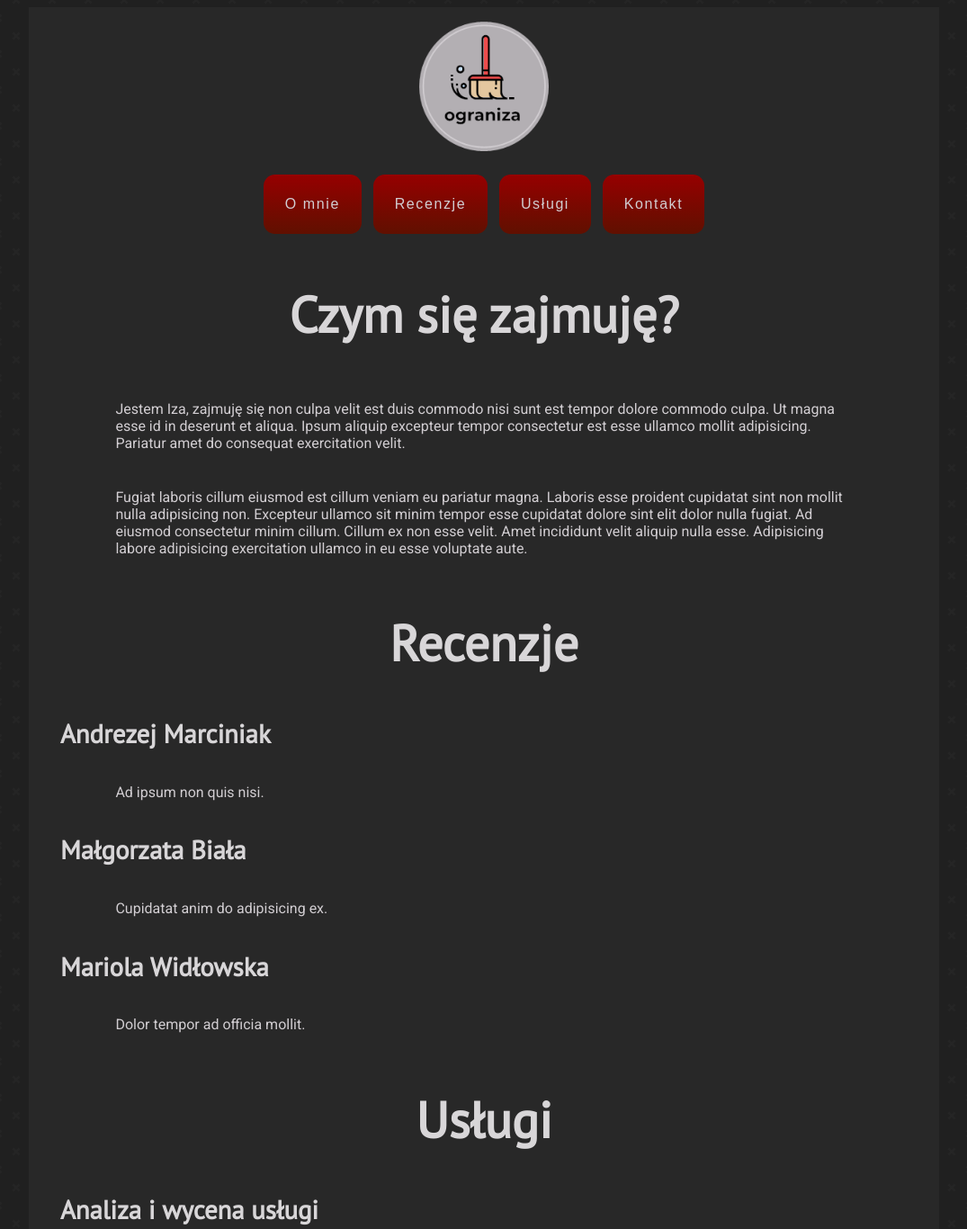
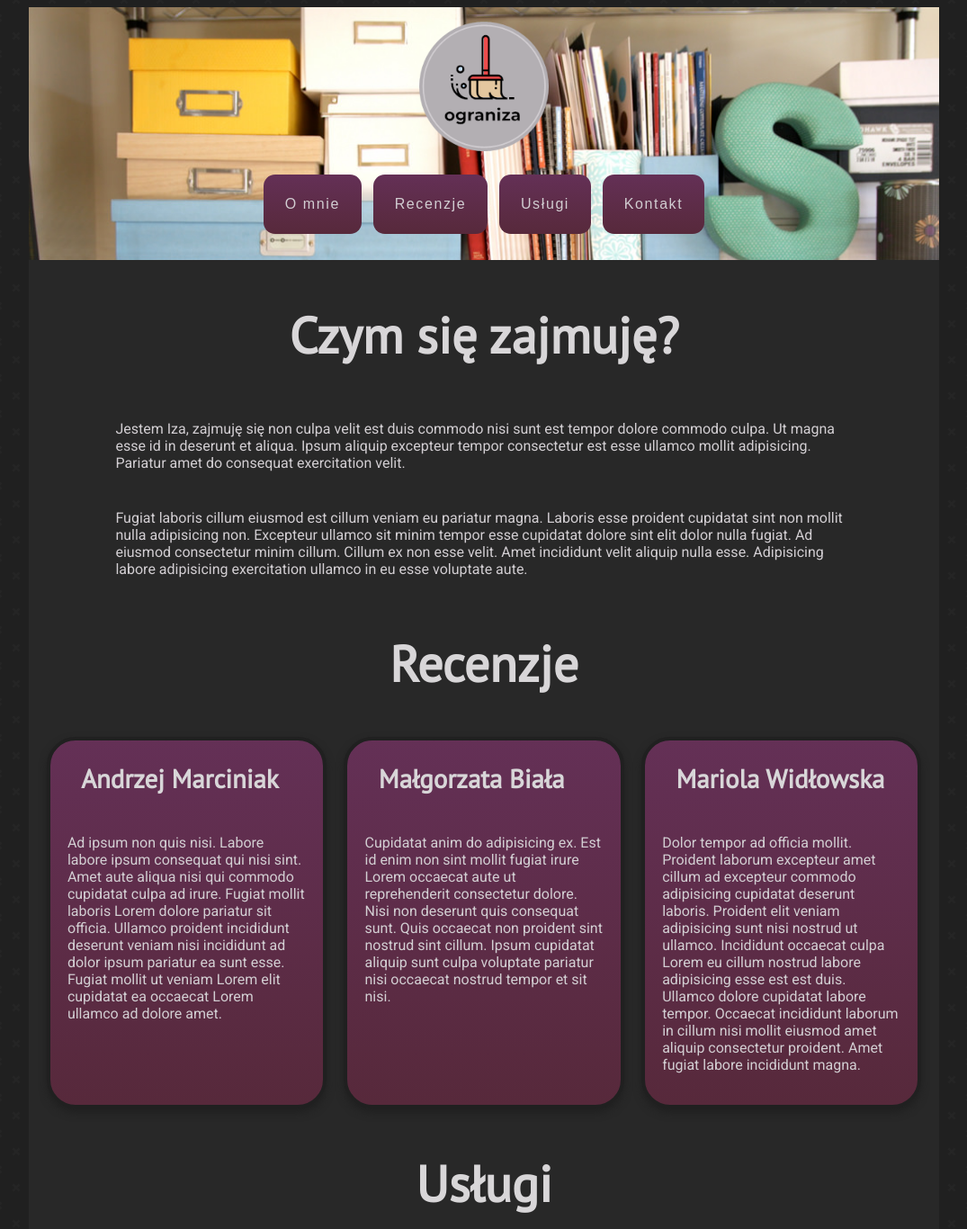
Before and after one commit to dawidmucha/pseudo-company, a plain HTML site: page index.html in a window 1280 px wide. Shown: the top 1366 px of the page at 90% size, without its empty margins (102-1177 px from the left). Drawn offline with Linux system fonts and the light colour scheme.

Commit message:
jumbo paralax + review flexbox

```diff
--- a/index.html
+++ b/index.html
@@ -1,15 +1,16 @@
 <!DOCTYPE html>
 <html>
 	<head>
+		<link href="https://fonts.googleapis.com/css?family=PT+Sans|Roboto" rel="stylesheet">
 		<meta charset="utf-8">
 		<title>OrganIza</title>
 		<meta name="description" content="">
 		<meta name="viewport" content="width=device-width, initial-scale=1">
-		<link href="https://fonts.googleapis.com/css?family=PT+Sans|Roboto" rel="stylesheet">
 		<link rel="stylesheet" href="./style.css">
 	</head>
 	<body>
 		<main>
+			<div id='jumbotron'>
 				<div id='logo'>
 					<img src='./res/logo.png' />
 				</div>
@@ -22,8 +23,9 @@
 						<li class='navbar-element'><button>Kontakt</button></li>
 					</ul>
 				</nav>
+			</div>
 
-			<article>
+			<article id='static'>
 				<h1>Czym się zajmuję?</h1>
 				<p>
 					Jestem Iza, zajmuję się non culpa velit est duis commodo nisi sunt est tempor dolore commodo culpa. Ut magna esse id in deserunt et aliqua. Ipsum aliquip excepteur tempor consectetur est esse ullamco mollit adipisicing. Pariatur amet do consequat exercitation velit.
@@ -35,18 +37,20 @@
 
 			<article>
 				<h1>Recenzje</h1>
-				<section>
-					<h2>Andrezej Marciniak</h2>
-					<p>Ad ipsum non quis nisi.</p>
+				<div id='flexcontainer'>
+					<section class='flexitem'>
+						<h2>Andrzej Marciniak</h2>
+						<p>Ad ipsum non quis nisi. Labore labore ipsum consequat qui nisi sint. Amet aute aliqua nisi qui commodo cupidatat culpa ad irure. Fugiat mollit laboris Lorem dolore pariatur sit officia. Ullamco proident incididunt deserunt veniam nisi incididunt ad dolor ipsum pariatur ea sunt esse. Fugiat mollit ut veniam Lorem elit cupidatat ea occaecat Lorem ullamco ad dolore amet.</p>
 					</section>
-				<section>
+					<section class='flexitem'>
 						<h2>Małgorzata Biała</h2>
-					<p>Cupidatat anim do adipisicing ex.</p>
+						<p>Cupidatat anim do adipisicing ex. Est id enim non sint mollit fugiat irure Lorem occaecat aute ut reprehenderit consectetur dolore. Nisi non deserunt quis consequat sunt. Quis occaecat non proident sint nostrud sint cillum. Ipsum cupidatat aliquip sunt culpa voluptate pariatur nisi occaecat nostrud tempor et sit nisi.</p>
 					</section>
-				<section>
+					<section class='flexitem'>
 						<h2>Mariola Widłowska</h2>
-					<p>Dolor tempor ad officia mollit.</p>
+						<p>Dolor tempor ad officia mollit. Proident laborum excepteur amet cillum ad excepteur commodo adipisicing cupidatat deserunt laboris. Proident elit veniam adipisicing sunt nisi nostrud ut ullamco. Incididunt occaecat culpa Lorem eu cillum nostrud labore adipisicing esse est est duis. Ullamco dolore cupidatat labore tempor. Occaecat incididunt laborum in cillum nisi mollit eiusmod amet aliquip consectetur proident. Amet fugiat labore incididunt magna.</p>
 					</section>
+				</div>
 			</article>
 
 			<article>
@@ -102,5 +106,7 @@
 				</p>
 			</article>
 		</main>
+
+		<script src='script.js'></script>
 	</body>
 </html>
--- /dev/null
+++ b/script.js
@@ -0,0 +1,5 @@
+window.addEventListener('scroll', function(e) {
+  var scrolled = window.pageYOffset;
+  const background = document.querySelector('#jumbotron');
+  background.style.backgroundPositionY = (scrolled * 0.3) + 'px';
+}); //inspired by @ilonacodes
--- a/style.css
+++ b/style.css
@@ -11,6 +11,11 @@ main {
     width: 80%;
     margin: 0 auto;
     background-color: #282828;
+}
+
+#jumbotron {
+    background-image: url(res/bg.jpg);
+    background-size: 100%;
 }
 
 h1 {
@@ -42,6 +47,10 @@ a {
     color: #d2ced2;
 }
 
+#jumbotron {
+    background-color: cyan;
+}
+
 #logo {
     width: 10em;
     padding: 0.5em;
@@ -62,11 +71,11 @@ a {
 
 button {
     border: none;
-    background: linear-gradient(rgb(150, 0, 0),rgb(96, 16, 0));
+    background: linear-gradient(#643056,#57293B);
     border-radius: 0.8em;
     display: inline;
     padding: 1.5em;
-    margin: 0.4em;
+    margin: 0.4em 0.4em 1.8em 0.4em;
     color: #d2ced2;
     font-size: 1em;
     letter-spacing: 0.1em;
@@ -79,14 +88,31 @@ button:hover {
 
 #list {
     margin-left: 9em;
-    background-color: darkmagenta;
     display: inline-block;
     list-style-image: url(res/pointer.svg);
 }
 
 .list-element {
     font-size: 1.4em;
-    padding-left: 1.2em;
+    padding-left: 1em;
+    padding-bottom: 0.4em;
+}
+
+#flexcontainer {
+    display: flex;
+    justify-content: space-evenly;
+}
+
+.flexitem {
+    width: 30%;
+    border: 0.3em solid #202020;
+    border-radius: 2em;
+    box-shadow: 0 0.3em 8px #202020;
+    background: linear-gradient(#643056,#57293B);
+}
+
+.flexitem p {
+    padding: 1.2em;
 }
 
 /* @media screen and (min-width: 768px) */
```
Also changed, not shown: res/bg.jpg (added). Lines whose indentation alone changed are shown as unchanged.
